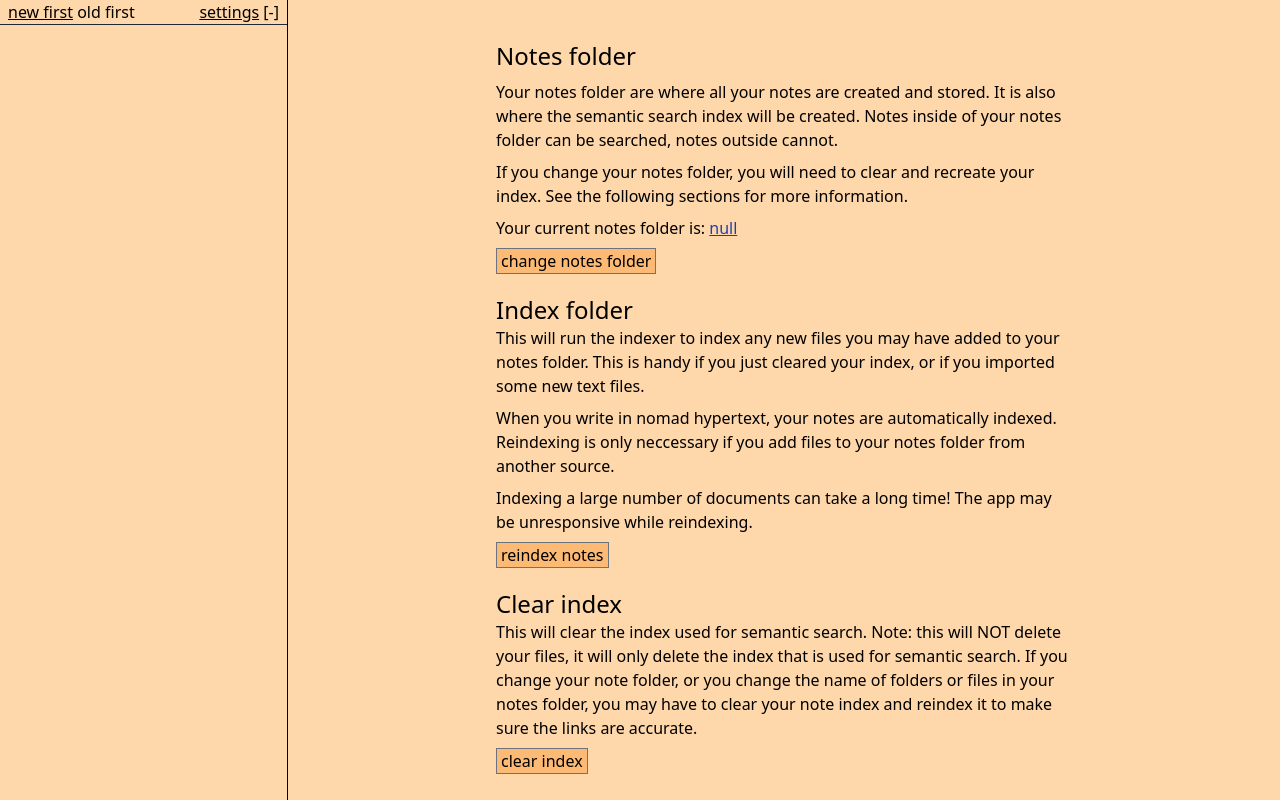
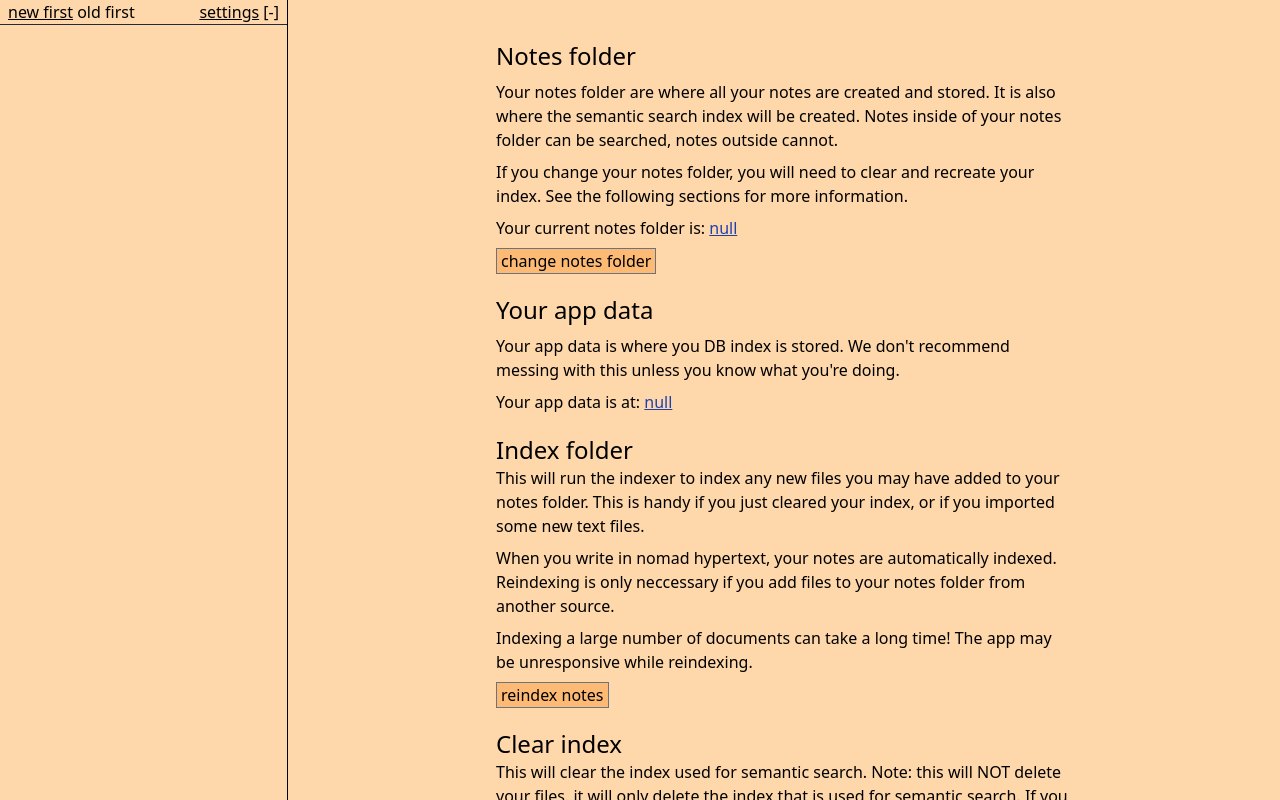
Before and after one commit to nichwch/nomad-hypertext, a SvelteKit app: page /appsettings in a window 1280 px wide. Built offline with nearby package versions, Linux system fonts and the light colour scheme.

Commit message:
button to show where app data is

```diff
--- a/preload.js
+++ b/preload.js
@@ -24,6 +24,7 @@ contextBridge.exposeInMainWorld("electronAPI", {
   clearDB: (query) => ipcRenderer.invoke("clear-db", query),
   finderDir: (path) => ipcRenderer.invoke("finder-dir", path),
   getNoteDir: () => ipcRenderer.invoke("get-note-dir"),
+  getAppDir: () => ipcRenderer.invoke("get-app-dir"),
   setNoteDir: (path) => ipcRenderer.invoke("set-note-dir", path),
   debugPrintAll: (path) => ipcRenderer.invoke("debug-print-all", path),
   openPersonalSite: (url) => ipcRenderer.invoke("open-personal-site", url),
--- a/settings.cjs
+++ b/settings.cjs
@@ -21,10 +21,14 @@ const GET_SETTINGS_FILE = (file) => {
   }
 };
 
+const GET_APP_DIR = () => {
+  return userDataPath;
+};
+
 module.exports = {
   SET_SETTINGS_FILE,
   GET_SETTINGS_FILE,
-
+  GET_APP_DIR,
   LAST_FETCHED_DATE_FILE,
   NOTE_DIR_FILE,
 };
--- a/src/routes/appsettings/+page.svelte
+++ b/src/routes/appsettings/+page.svelte
@@ -1,10 +1,20 @@
 <script>
-  import { afterUpdate } from "svelte";
+  import { afterUpdate, onMount } from "svelte";
   import { currentDir } from "../currentDirStore";
   /**
    * @type {string | null}
    */
   let notesDir = null;
+  /**
+   * @type {string | null}
+   */
+  let appDataDir = null;
+  onMount(() => {
+    //@ts-ignore
+    window.electronAPI.getAppDir().then((res) => {
+      appDataDir = res;
+    });
+  });
 
   afterUpdate(() => {
     //@ts-ignore
@@ -26,7 +36,7 @@
     }
   };
   //@ts-ignore
-  const openInFinder = () => window.electronAPI.finderDir($currentDir);
+  const openInFinder = (dir) => window.electronAPI.finderDir(dir);
 </script>
 
 <div class="flex-grow flex flex-col overflow-y-auto">
@@ -45,13 +55,26 @@
         </p>
         <p class="mt-2">
           Your current notes folder is: <button
-            on:click={openInFinder}
+            on:click={() => openInFinder($currentDir)}
             class="link">{notesDir}</button
           >
         </p>
         <button class="mt-2 settings-button" on:click={setNoteDir}
           >change notes folder</button
         >
+      </div>
+      <div class="mt-5">
+        <h1 class="text-2xl">Your app data</h1>
+        <p class="mt-2">
+          Your app data is where you DB index is stored. We don't recommend
+          messing with this unless you know what you're doing.
+        </p>
+        <p class="mt-2">
+          Your app data is at: <button
+            on:click={() => openInFinder(appDataDir)}
+            class="link">{appDataDir}</button
+          >
+        </p>
       </div>
 
       <div class="mt-5">
```
Also changed, not shown: main.cjs (+7 -4 lines).
